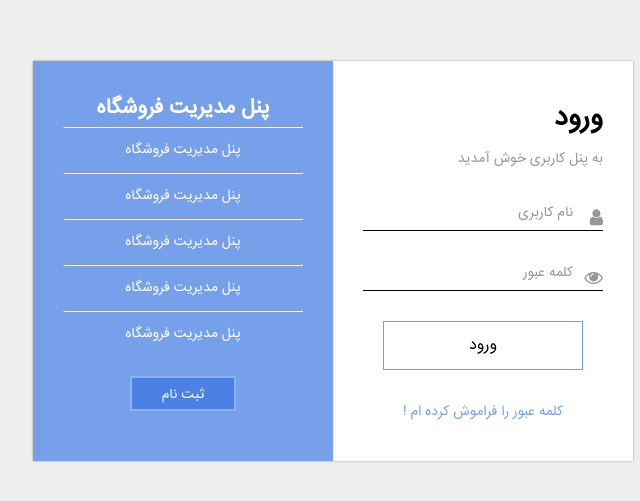
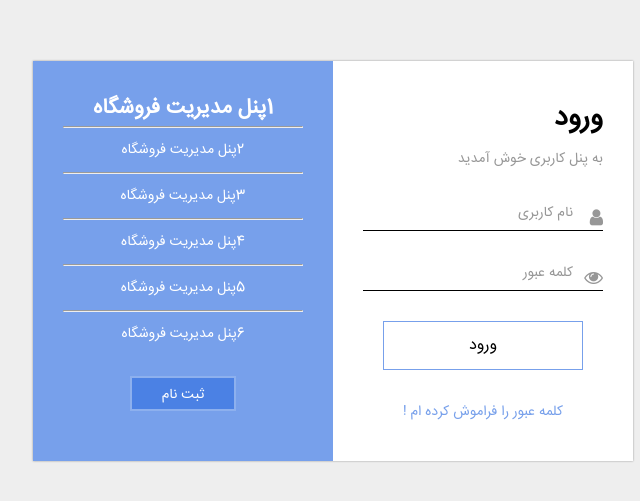
Before and after one commit to rezaokhravi/sampleTests, a plain HTML site: page Index.html in a window 1280 px wide. Shown: the part 139-640 px from the top of the page, 307-947 px from the left. Drawn offline with Linux system fonts and the light colour scheme; files whose address does not match are found by name.

Commit message:
change index

```diff
--- a/Index.html
+++ b/Index.html
@@ -48,17 +48,17 @@
                 </div>
 
                 <div class="register">
-                    <h2>پنل مدیریت فروشگاه</h2>
+                    <h2>1پنل مدیریت فروشگاه</h2>
                     <hr>
-                    <p>پنل مدیریت فروشگاه</p>
+                    <p>2پنل مدیریت فروشگاه</p>
                     <hr>
-                    <p>پنل مدیریت فروشگاه</p>
+                    <p>3پنل مدیریت فروشگاه</p>
                     <hr>
-                    <p>پنل مدیریت فروشگاه</p>
+                    <p>4پنل مدیریت فروشگاه</p>
                     <hr>
-                    <p>پنل مدیریت فروشگاه</p>
+                    <p>5پنل مدیریت فروشگاه</p>
                     <hr>
-                    <p>پنل مدیریت فروشگاه</p>
+                    <p>6پنل مدیریت فروشگاه</p>
 
                     <button class="btn">ثبت نام</button>
                 </div>
```
